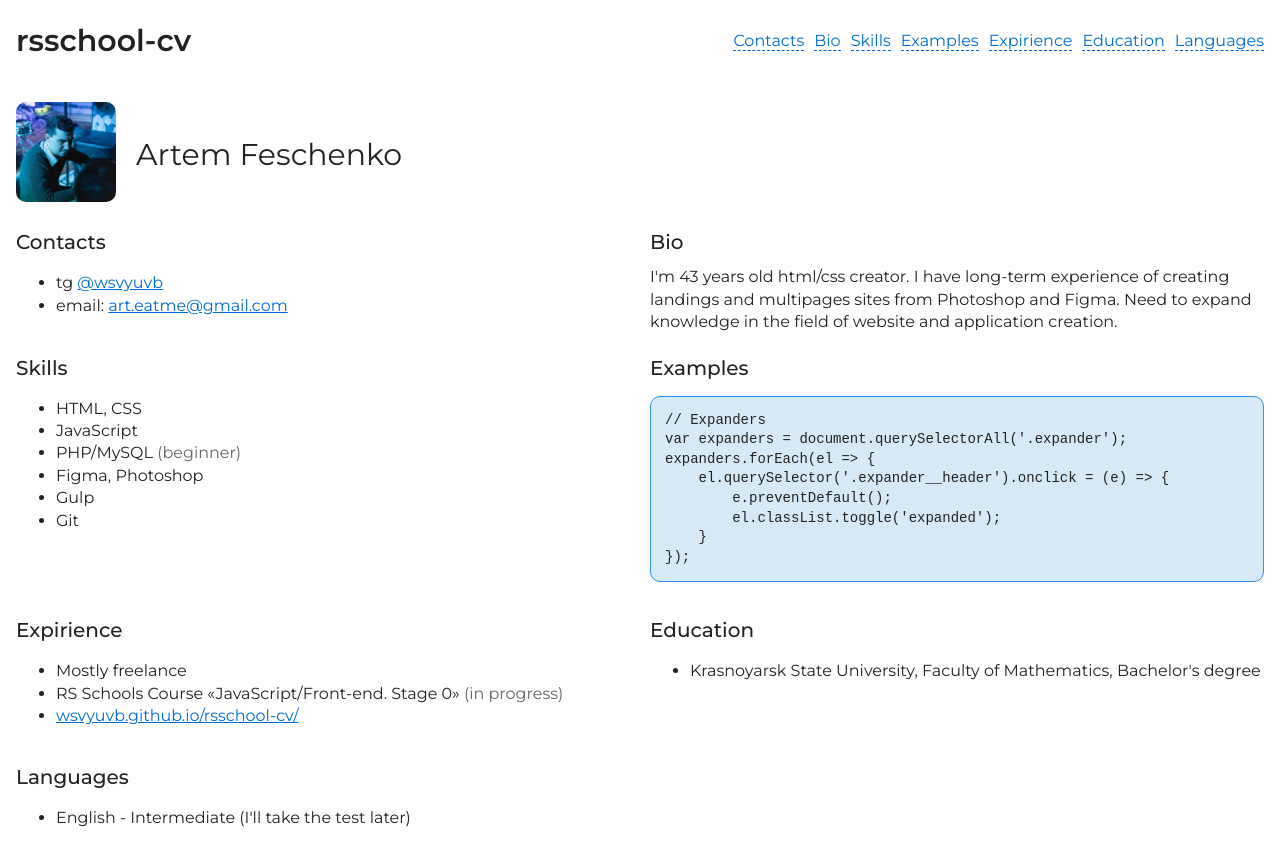
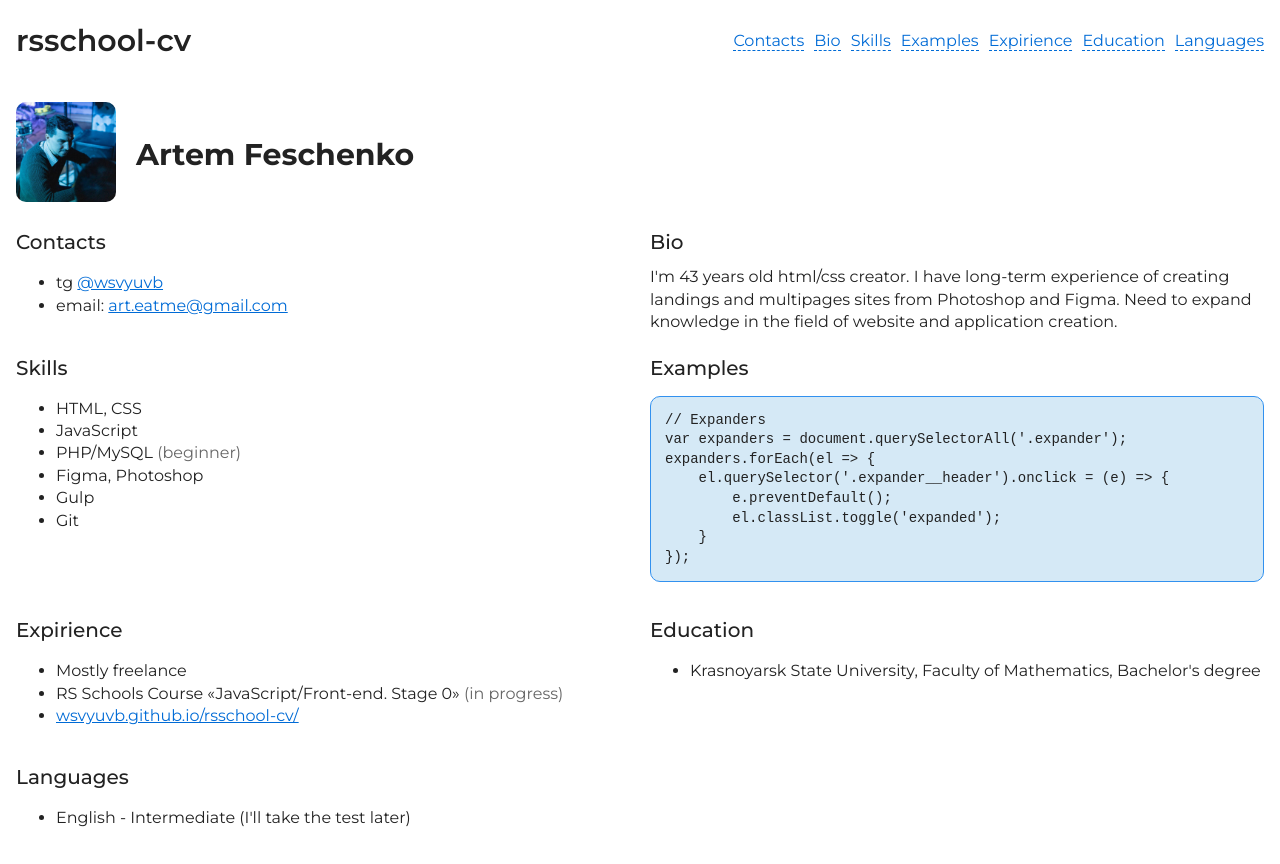
Before and after one commit to wsvyuvb/rsschool-cv, a plain HTML site: page index.html in a window 1280 px wide. Shown: the top 864 px of the page. Drawn offline with Linux system fonts and the light colour scheme.

Commit message:
fix: vaildation fixes

```diff
--- a/index.html
+++ b/index.html
@@ -2,7 +2,7 @@
 <html lang="en">
 <head>
     <meta charset="UTF-8">
-    <meta name="viewport" content="width=device-width, initial-scale=1.0" />
+    <meta name="viewport" content="width=device-width, initial-scale=1.0">
     <title>Artem Feschenko rsschool-cv</title>
     <link rel="stylesheet" href="style.css">
 
@@ -19,7 +19,6 @@
 
             <nav class="main-nav">
                 <ul class="nav-list">
-                    <!--li class="nav-list--item"><a href="#main" class="nav-list--link">Main</a></li-->
                     <li class="nav-list--item"><a href="#contacts" class="nav-list--link">Contacts</a></li>
                     <li class="nav-list--item"><a href="#bio" class="nav-list--link">Bio</a></li>
                     <li class="nav-list--item"><a href="#skills" class="nav-list--link">Skills</a></li>
@@ -43,7 +42,7 @@
                     <img src="./assets/img/photo.jpg" alt="Artem Feschenko" class="info-main--image">
                 </div>
                 <div class="info-main--content">
-                    <div class="info-main--name">Artem Feschenko</div>
+                    <h2 class="info-main--name">Artem Feschenko</h2>
                 </div>
 
             </section>
```
